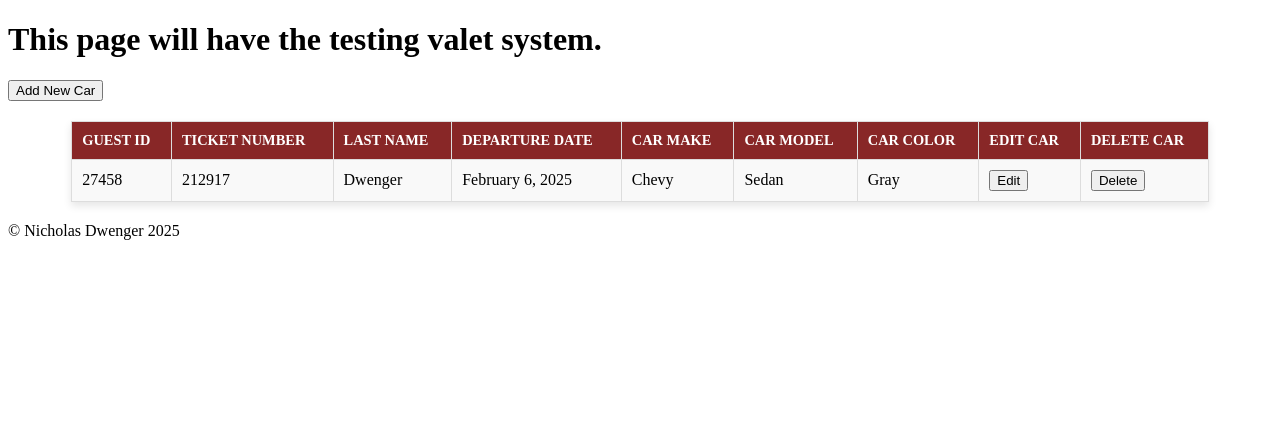
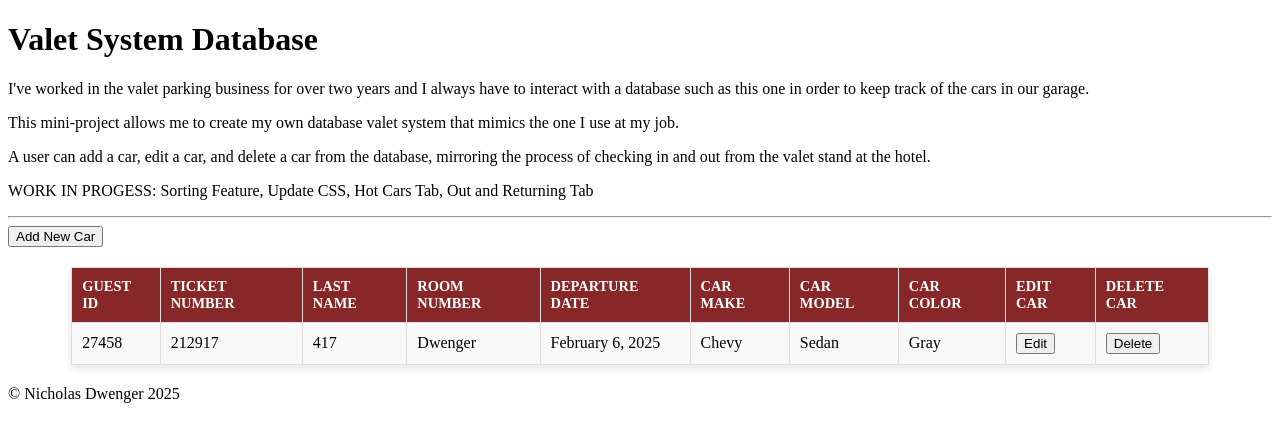
Before and after one commit to dwengern/Professional-Portfolio, a Django app: page /valet_system in a window 1280 px wide. Shown: the part 54-496 px from the top of the page. Run offline with Django 5.2, Linux system fonts and the light colour scheme; data comes from the database, SQL or seed files in the repository; both versions use the stored data as it was after the commit.

Commit message:
Modified model by adding roomNum field.

```diff
--- a/portfolio/models.py
+++ b/portfolio/models.py
@@ -1,11 +1,13 @@
 from django.db import models
 from django.utils import timezone
+from django.core.validators import MaxValueValidator, MinValueValidator
 import random
 
 class ValetCars(models.Model):
     guestID = models.CharField(primary_key=True, max_length=5, unique=True)
     ticketNum = models.IntegerField()
     lastName = models.CharField(max_length=50)
+    roomNum = models.IntegerField(default=0, validators=[MinValueValidator(400), MaxValueValidator(9999)])
     departureDate = models.DateTimeField()
     carMake = models.CharField(max_length=50)
     carModel = models.CharField(max_length=50)
@@ -29,6 +31,6 @@ class ValetCars(models.Model):
 
 def get_model_by_name(model_name):
     model_mapping = {
-        'valetcars': (ValetCars, ['ticketNum', 'lastName', 'departureDate', 'carMake', 'carModel', 'carColor']),
+        'valetcars': (ValetCars, ['ticketNum', 'lastName', 'roomNum', 'departureDate', 'carMake', 'carModel', 'carColor']),
     }
     return model_mapping.get(model_name.lower())
--- a/portfolio/templates/valet_system.html
+++ b/portfolio/templates/valet_system.html
@@ -3,7 +3,12 @@
 Valet System
 {% endblock %}
 {% block content %}
-<h1>This page will have the testing valet system.</h1>
+<h1>Valet System Database</h1>
+<p>I've worked in the valet parking business for over two years and I always have to interact with a database such as this one in order to keep track of the cars in our garage.</p>
+<p>This mini-project allows me to create my own database valet system that mimics the one I use at my job.</p>
+<p>A user can add a car, edit a car, and delete a car from the database, mirroring the process of checking in and out from the valet stand at the hotel.</p>
+<p>WORK IN PROGESS: Sorting Feature, Update CSS, Hot Cars Tab, Out and Returning Tab</p>
+<hr>
 
 <form action="{% url 'add_car' 'valetcars' %}" method="get">
     <button type="submit" class="button-style">Add New Car</button>
@@ -17,6 +22,7 @@ Valet System
             <th>Guest ID</th>
             <th>Ticket Number</th>
             <th>Last Name</th>
+            <th>Room Number</th>
             <th>Departure Date</th>
             <th>Car Make</th>
             <th>Car Model</th>
@@ -30,6 +36,7 @@ Valet System
         <tr class="valet-row">
             <td>{{car.guestID}}</td>
             <td>{{car.ticketNum}}</td>
+            <td>{{car.roomNum}}</td>
             <td>{{car.lastName}}</td>
             <td>{{car.departureDate|date:"F j, Y"}}</td>
             <td>{{car.carMake}}</td>
```
Also changed, not shown: db.sqlite3, portfolio/migrations/0005_valetcars_roomnum.py (added).
